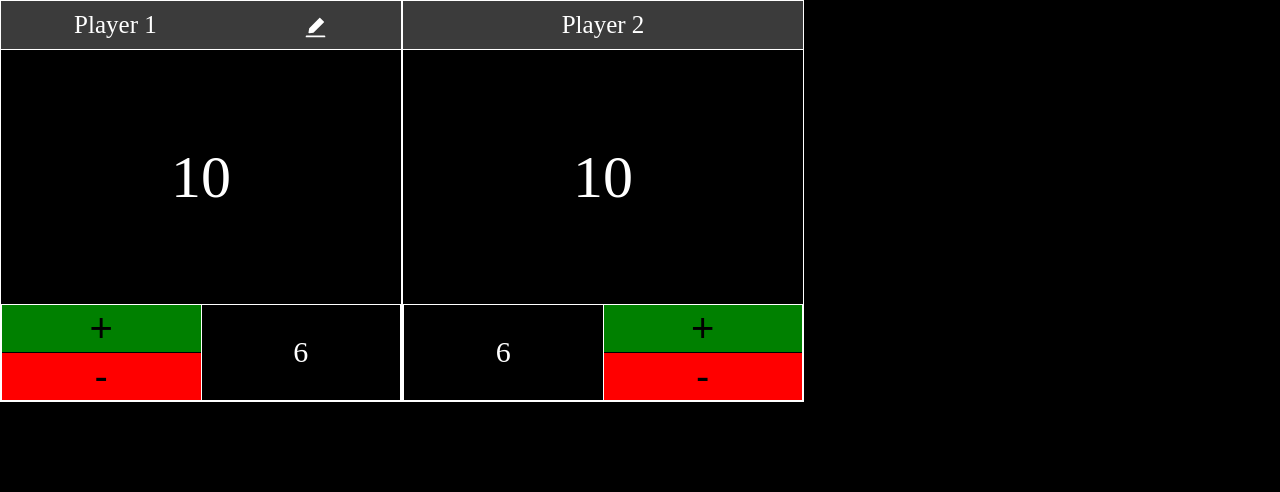
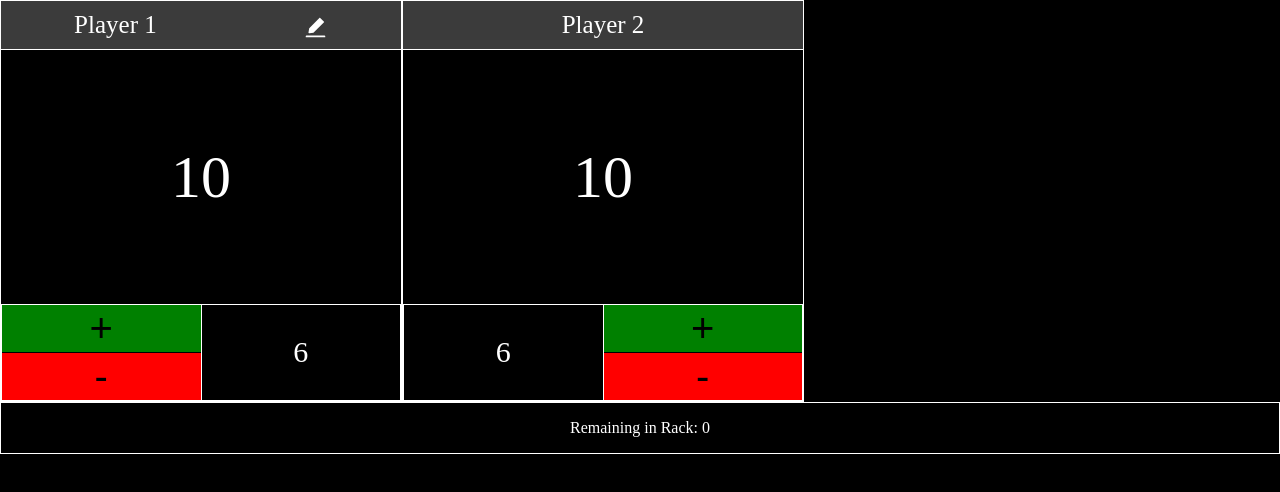
Before and after one commit to moviefan322/straight-pool-counter, a Next.js app: page / in a window 1280 px wide. Shown: the top 492 px of the page. Built offline with nearby package versions, Linux system fonts and the light colour scheme.

Commit message:
adds remaining in rack

```diff
--- a/src/pages/index.tsx
+++ b/src/pages/index.tsx
@@ -46,6 +46,9 @@ export default function Home() {
           </div>
         </div>
       </div>
+      <div className="rackrem">
+        <p>Remaining in Rack: 0</p>
+      </div>
     </>
   );
 }
--- a/src/styles/globals.css
+++ b/src/styles/globals.css
@@ -1,14 +1,18 @@
 body {
+  position: relative;
   background: black;
   color: white;
   margin: 0;
   padding: 0;
   box-sizing: border-box;
+  z-index: 0;
 }
 
 .scorebox {
+  position: relative;
   display: flex;
   flex-direction: row;
+  z-index: -5;
 }
 
 .playerbox {
@@ -101,3 +105,9 @@ body {
   position: relative;
   top: 4px;
 }
+
+.rackrem {
+  text-align: center;
+  margin: auto;
+  border: white solid 1px;
+}
```
